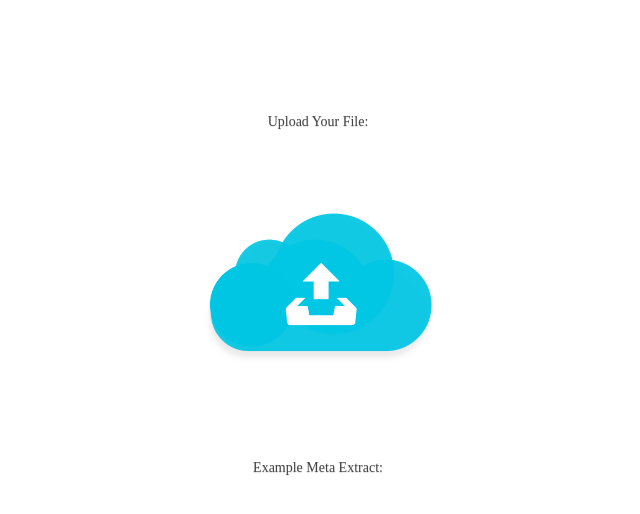
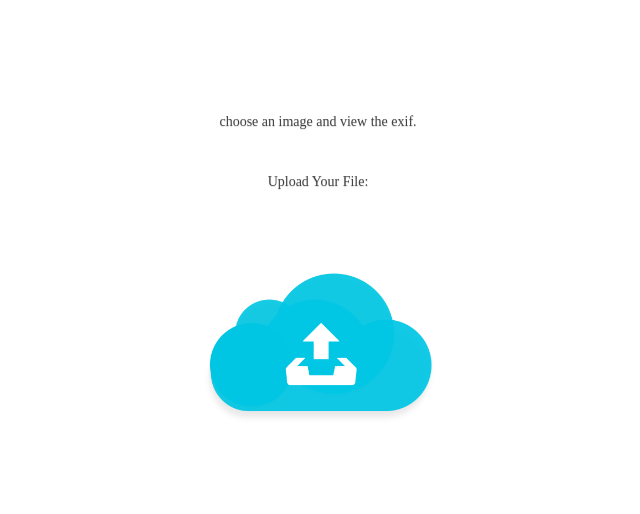
Before and after one commit to brentjrogers/image-data, a plain HTML site: page index.html in a window 1280 px wide. Shown: the whole page, without its empty margins (322-962 px from the left). Drawn offline with Linux system fonts and the light colour scheme.

Commit message:
Update index.html

```diff
--- a/index.html
+++ b/index.html
@@ -10,12 +10,11 @@
 <body>
 
 <section>
+	<p>choose an image and view the exif.</p>
+<br />
 <p>Upload Your File:</p>
 	<label for="file-input"><img id="imgIcon" src="img/cloudFile.png" /></label>
 <input id="file-input" name="" type="file" placeholder="" value=""/>
-<br />
-<br />
-<p>Example Meta Extract:</p>
 <br />
 </section>
 
```
